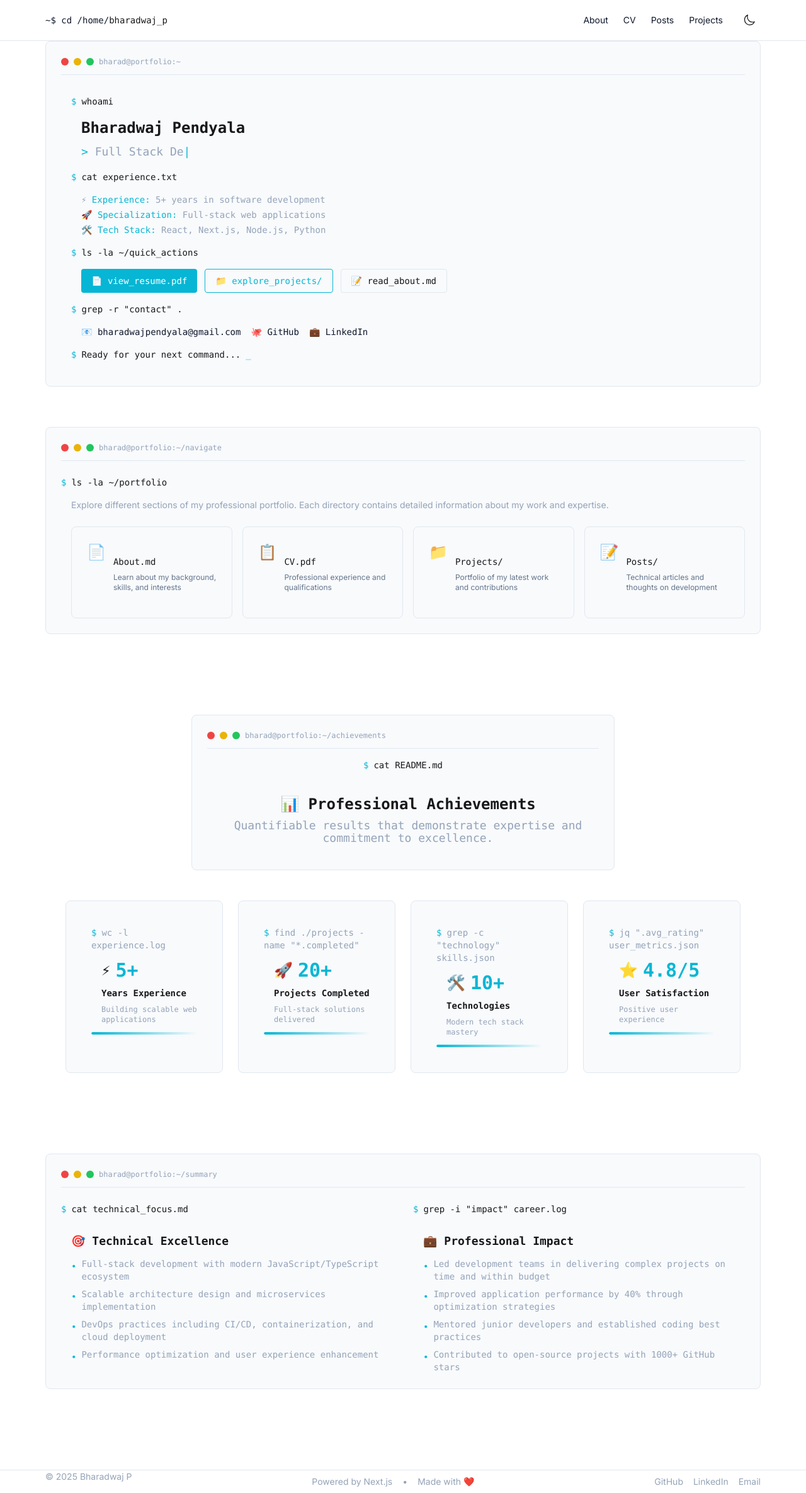
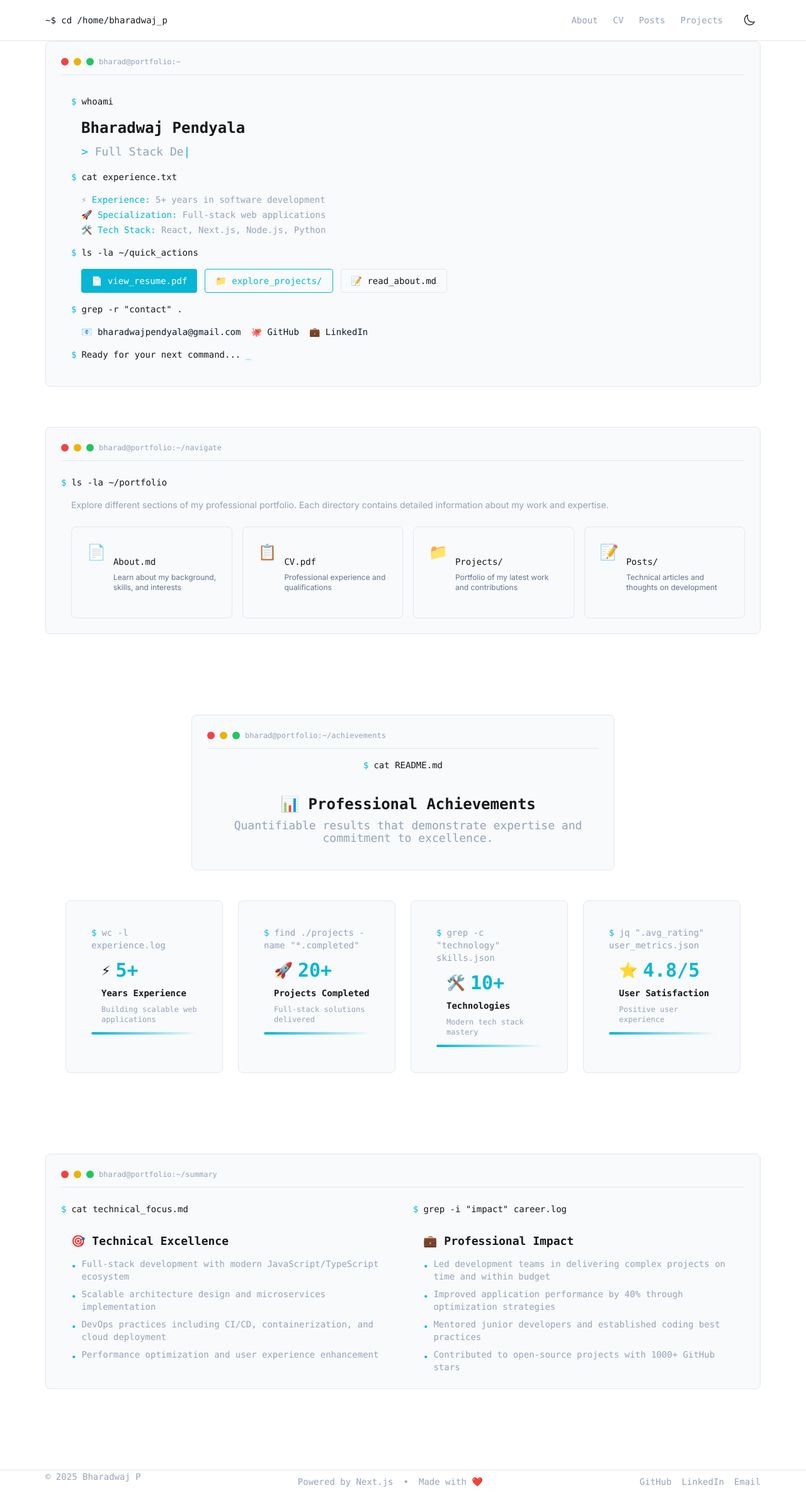
Before and after one commit to bharadwaj-pendyala/bharad-portfolio, a Next.js app: page /bharad-portfolio/ in a window 1280 px wide. Shown: the whole page at 63% size. Built offline with nearby package versions, Linux system fonts and the light colour scheme.

Commit message:
fix: add font-mono consistency to header navigation and footer

```diff
--- a/src/components/MinimalFooter.tsx
+++ b/src/components/MinimalFooter.tsx
@@ -6,12 +6,12 @@ export default function MinimalFooter(): JSX.Element {
       <div className="container mx-auto max-w-4xl px-6 py-6">
         <div className="flex flex-col items-center justify-between space-y-2 sm:flex-row sm:space-y-0">
           {/* Copyright */}
-          <p className="text-sm text-muted">
+          <p className="font-mono text-sm text-muted">
             © {new Date().getFullYear()} {siteConfig.name}
           </p>
 
           {/* Tech stack / Attribution */}
-          <div className="flex items-center space-x-4 text-sm text-muted">
+          <div className="flex items-center space-x-4 font-mono text-sm text-muted">
             <span>Powered by Next.js</span>
             <span>•</span>
             <span>Made with ❤️</span>
@@ -24,7 +24,7 @@ export default function MinimalFooter(): JSX.Element {
                 href={siteConfig.social.github}
                 target="_blank"
                 rel="noopener noreferrer"
-                className="text-sm text-muted transition-colors hover:text-foreground"
+                className="font-mono text-sm text-muted transition-colors hover:text-accent"
               >
                 GitHub
               </a>
@@ -34,7 +34,7 @@ export default function MinimalFooter(): JSX.Element {
                 href={siteConfig.social.linkedin}
                 target="_blank"
                 rel="noopener noreferrer"
-                className="text-sm text-muted transition-colors hover:text-foreground"
+                className="font-mono text-sm text-muted transition-colors hover:text-accent"
               >
                 LinkedIn
               </a>
@@ -42,7 +42,7 @@ export default function MinimalFooter(): JSX.Element {
             {siteConfig.social.email && (
               <a
                 href={`mailto:${siteConfig.social.email}`}
-                className="text-sm text-muted transition-colors hover:text-foreground"
+                className="font-mono text-sm text-muted transition-colors hover:text-accent"
               >
                 Email
               </a>
--- a/src/components/TerminalHeader.tsx
+++ b/src/components/TerminalHeader.tsx
@@ -25,21 +25,21 @@ export default function TerminalHeader(): JSX.Element {
             {siteConfig.features.showAbout && (
               <Link
                 href="/about"
-                className="hidden text-sm transition-colors hover:text-primary sm:block"
+                className="hidden font-mono text-sm font-medium text-muted transition-colors hover:text-accent sm:block"
               >
                 About
               </Link>
             )}
             <Link
               href="/cv"
-              className="text-sm transition-colors hover:text-primary"
+              className="font-mono text-sm font-medium text-muted transition-colors hover:text-accent"
             >
               CV
             </Link>
             {siteConfig.features.showBlog && (
               <Link
                 href="/blog"
-                className="text-sm transition-colors hover:text-primary"
+                className="font-mono text-sm font-medium text-muted transition-colors hover:text-accent"
               >
                 Posts
               </Link>
@@ -47,7 +47,7 @@ export default function TerminalHeader(): JSX.Element {
             {siteConfig.features.showProjects && (
               <Link
                 href="/projects"
-                className="hidden text-sm transition-colors hover:text-primary sm:block"
+                className="hidden font-mono text-sm font-medium text-muted transition-colors hover:text-accent sm:block"
               >
                 Projects
               </Link>
```
